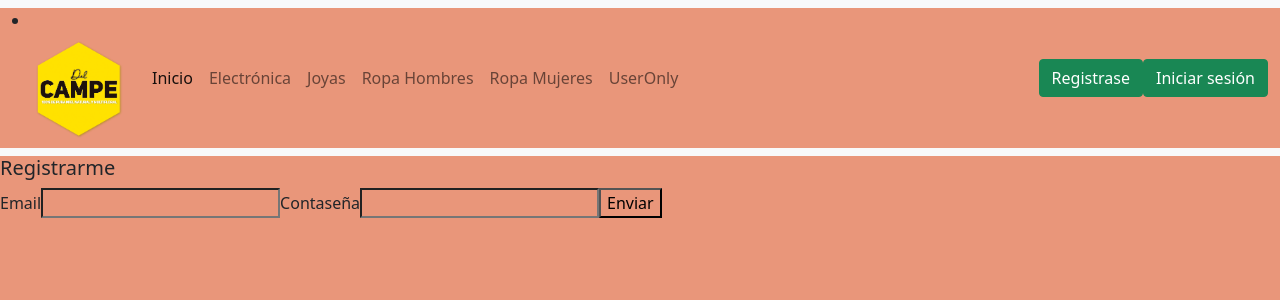
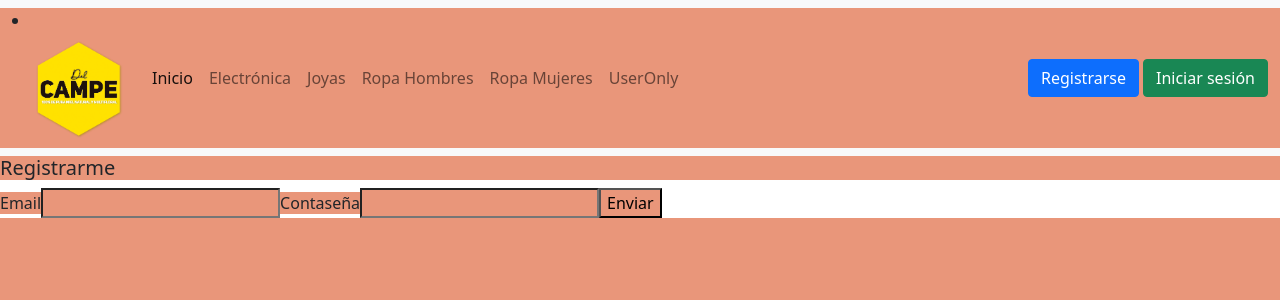
Before and after one commit to Jose-ph/tienda_basualdo, a React (Create React App) app: page /signup in a window 1280 px wide. Shown: the top 300 px of the page. Built offline with nearby package versions, Linux system fonts and the light colour scheme; no server answers.

Commit message:
update navbar

```diff
--- a/src/components/Navbar/NavBar.js
+++ b/src/components/Navbar/NavBar.js
@@ -65,7 +65,7 @@ function Navbar() {
 
          <>
 
-         <button className="btn btn-success" type="button" onClick={goSignUp} >Registrase</button>
+         <button className="btn btn-primary mx-1" type="button" onClick={goSignUp} >Registrarse</button>
          <button className="btn btn-success" type="button" onClick={goLogIn} >Iniciar sesión</button>
          </>
       }
--- a/src/components/SignUp/SignUp.js
+++ b/src/components/SignUp/SignUp.js
@@ -24,7 +24,7 @@ const SignUp = () => {
         (<Redirect to={"/"} />)
         : (
 
-          <form className="form" onSubmit={handleSignup}>
+          <form className="form" onSubmit={handleSignup} style={{'background-color':'white'}}>
             <h5 className="title">Registrarme</h5>
             <span className="form-span">Email</span>
             <input
```
